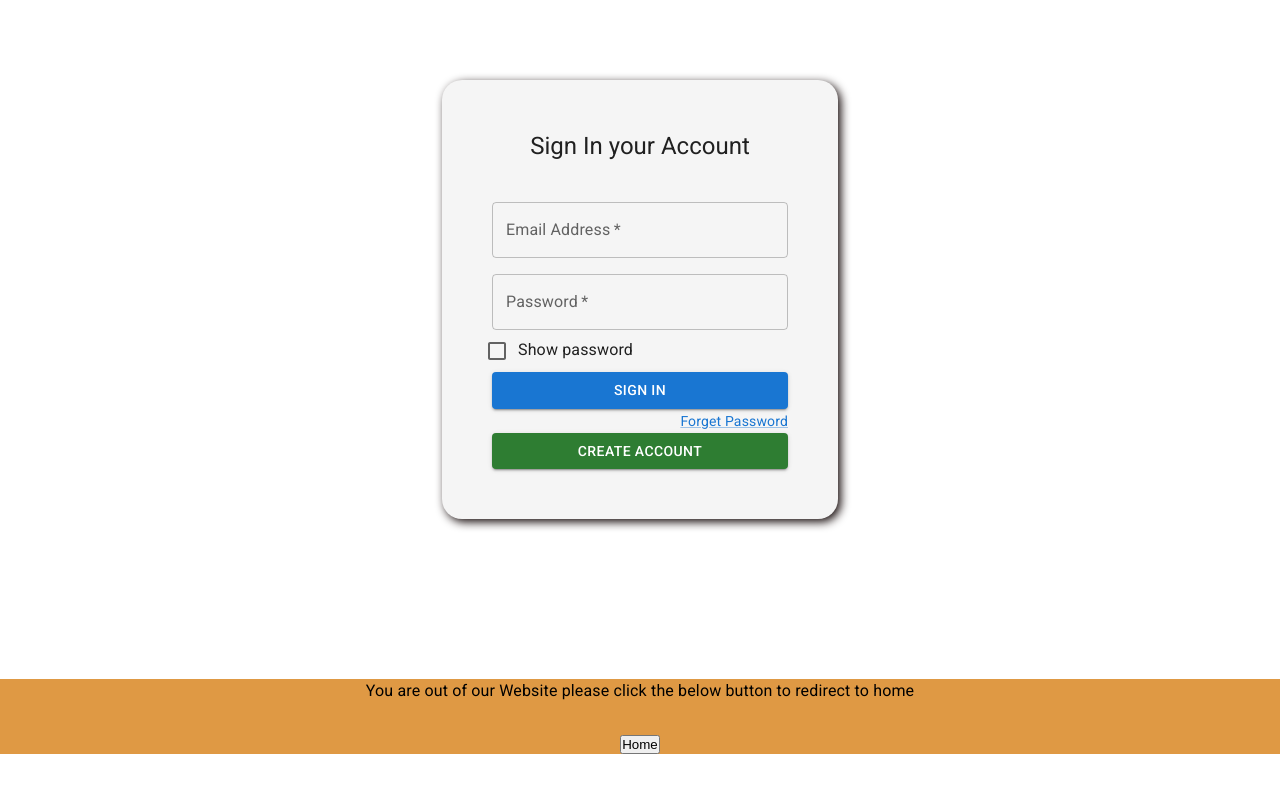
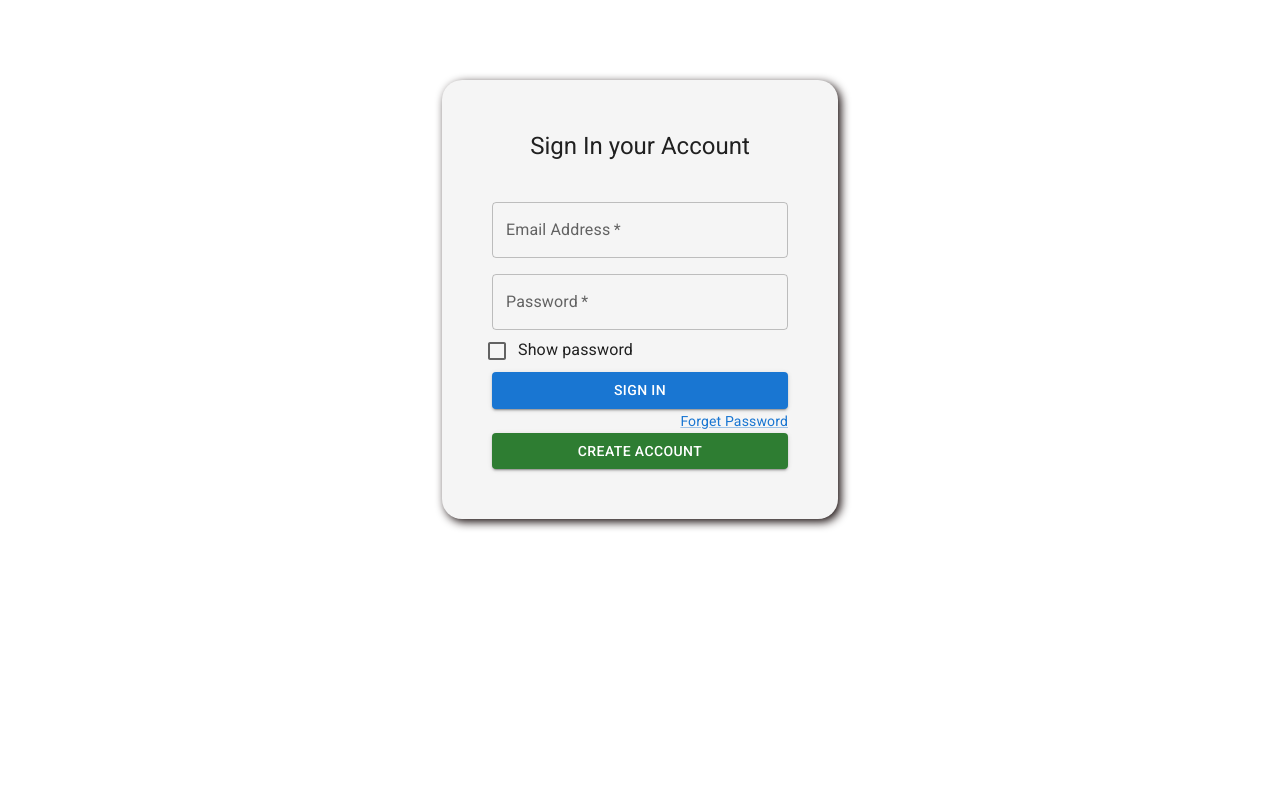
Before and after one commit to Kavinkumar1998/Passwordresetflow, a React (Create React App) app: page / in a window 1280 px wide. Shown: the top 792 px of the page. Built offline with nearby package versions, Linux system fonts and the light colour scheme.

Commit message:
changes added

```diff
--- a/src/App.js
+++ b/src/App.js
@@ -39,9 +39,9 @@ function App() {
      <Movieabout/>
       </Route>
 
-      <Route path="/**">
+      {/* <Route path="/**">
      <Nopage/>
-      </Route>
+      </Route> */}
 
     </div>
   );
```
